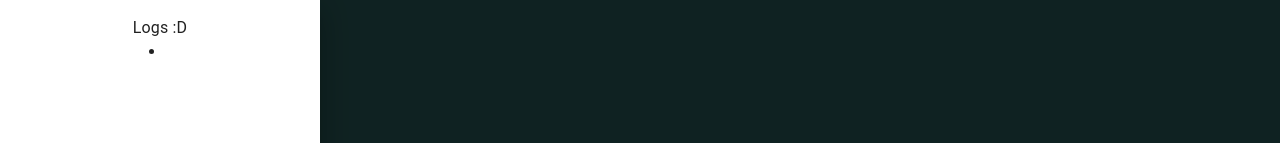
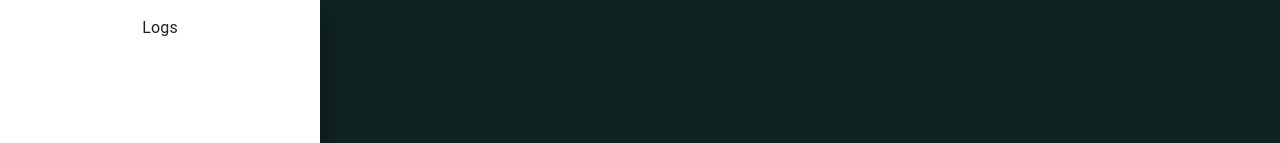
Before and after one commit to RogerFranck/UnoBots, a Next.js app: page / in a window 1280 px wide. Both pictures are taken after a click on the button 53 px from the left and 51 px from the top of the page. Shown: the top 143 px of the page. Built offline with nearby package versions, Linux system fonts and the light colour scheme.

Commit message:
correcciones del drawer

```diff
--- a/components/Sidebar/Bar.js
+++ b/components/Sidebar/Bar.js
@@ -7,8 +7,7 @@ import Box from '@mui/material/Box';
 import Typography from '@mui/material/Typography';
 import Button from '@mui/material/Button';
 import Image from 'next/image'
-//import MenuIcon from '@mui/icons-material/Menu';
-
+import styles from '../../styles/Drawer.module.css'
 
 
 export default function Bar() {
@@ -21,39 +20,33 @@ export default function Bar() {
 
   const [open, setOpen] = useState(false);
 
-  // const handleDrawerOpen = () => {
-  //   setOpen(true);
-  // };
+  const handleDrawerOpen = () => {
+    setOpen(true);
+  };
 
-  // const handleDrawerClose = () => {
-  //   setOpen(false);
-  // };
+  const handleDrawerClose = () => {
+    setOpen(false);
+  };
 
   return(
     <div>
-    <Button onClick={() => setOpen(true)}>
+    <Button onClick={() => handleDrawerOpen()}>
       <Image
         src={`/LogsImg/zerg.png`}
         width={50}
         height={50}
       />
     </Button>
-    <Drawer anchor='left' open={open} onClose={() => setOpen(false)}>
+    <Drawer anchor='left' open={open} onClose={() => handleDrawerClose()}>
       <Box p={2} width='20rem' textAlign='center'>
-        <Typography>
-          Logs :D
+        <Typography className={styles.drawerHead}>
+          Logs
         </Typography>
-        <Typography>
+        <Typography className={styles.drawerBody}>
           {listLogs}
         </Typography>
       </Box>
     </Drawer>
     </div>
-    // <div className={styles.navbar}>
-    //   <div className={styles.navbarPlus}>
-    //     Logs
-    //     <div className={styles.navbarPlusChild}>uhhhhhhhhhhh</div>
-    //   </div>
-    // </div>
   )
 }
--- a/context/GameState.js
+++ b/context/GameState.js
@@ -28,7 +28,7 @@ const GameState = ({ children }) => {
     players: ['playerHand', 'DeimosBot', 'FobosBot'],
     direction: 1,
     openSelectedCardModal: false,
-    logsArr: ['']
+    logsArr: []
   }
 
   const [state, dispatch] = useReducer(GameReducer, initialState)
--- /dev/null
+++ b/styles/Drawer.module.css
@@ -0,0 +1,13 @@
+
+.drawerHead {
+  font-family: -apple-system, BlinkMacSystemFont, Segoe UI, Roboto, Oxygen,
+    Ubuntu, Cantarell, Fira Sans, Droid Sans, Helvetica Neue, sans-serif;
+  font-weight: bold;
+  font-size: 2rem;
+  margin-bottom: 1rem;
+}
+
+.drawerBody {
+  font-family: -apple-system, BlinkMacSystemFont, Segoe UI, Roboto, Oxygen,
+    Ubuntu, Cantarell, Fira Sans, Droid Sans, Helvetica Neue, sans-serif;
+}
```
